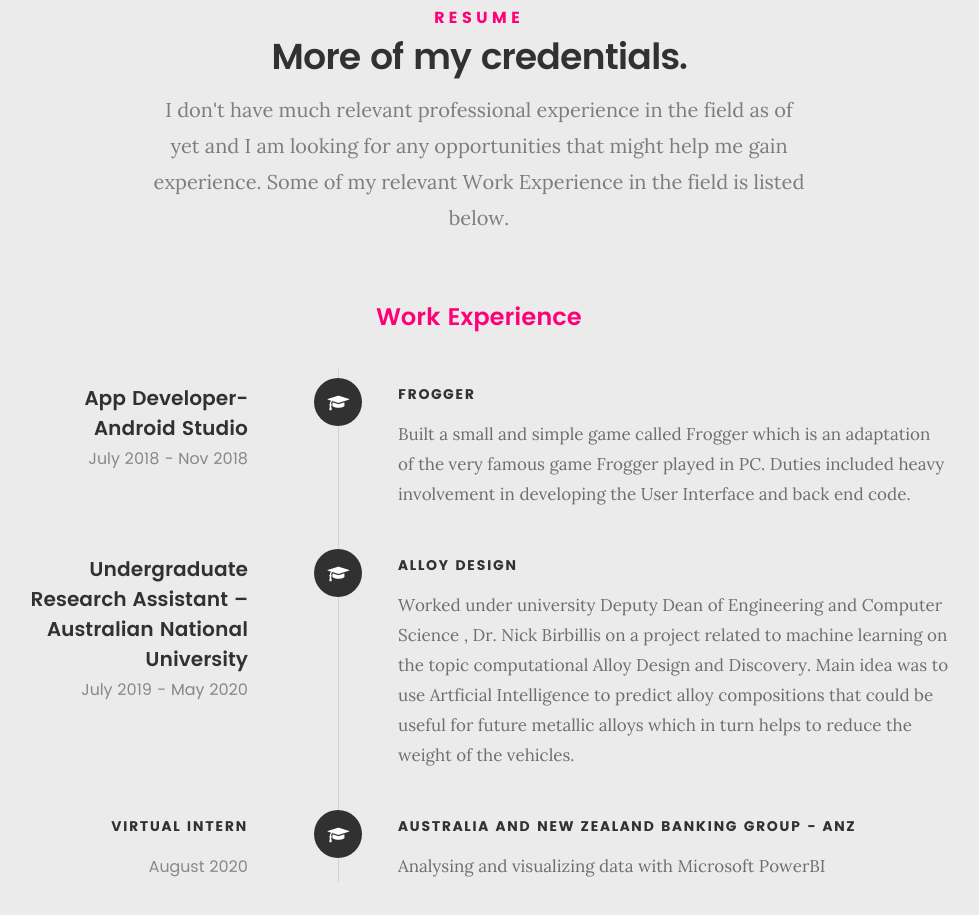
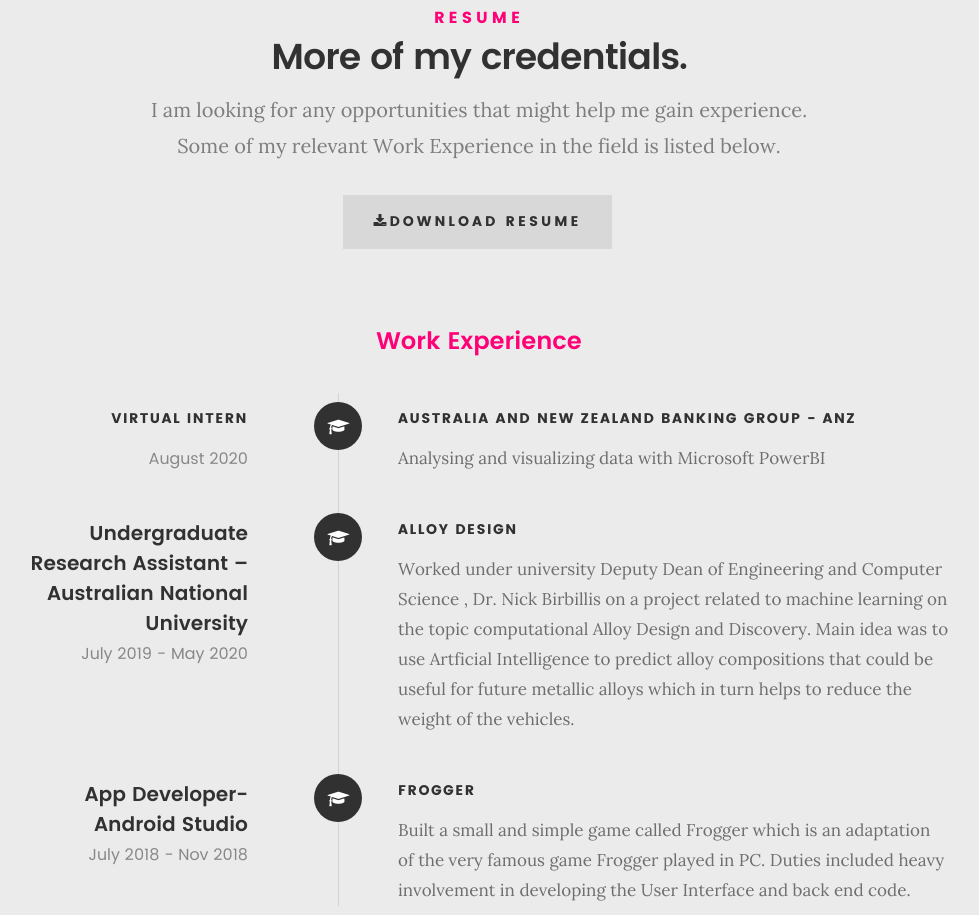
Before and after one commit to u6734495-Samyak/Samyak_Jain_Portfolio_2, a plain HTML site: page index.html in a window 1280 px wide. Shown: the part 1793-2708 px from the top of the page, without its empty margins (161-1140 px from the left). Drawn offline with Linux system fonts and the light colour scheme; files whose address does not match are found by name.

Commit message:
Add files via upload

```diff
--- a/index.html
+++ b/index.html
@@ -130,8 +130,12 @@
    			<h5>Resume</h5>
    			<h1>More of my credentials.</h1>
 
-   			<p class="lead"> I don't have much relevant professional experience  in the field as of yet and I am looking for any opportunities that might help me gain experience. Some of my relevant Work Experience in the field is listed below.</p>
-
+   			<p class="lead"> I am looking for any opportunities that might help me gain experience. Some of my relevant Work Experience in the field is listed below.</p>
+			   <div class="columns download">
+				<p>
+				   <a href="images/Samyak Jain CV.pdf" class="button" download><i class="fa fa-download"></i>Download Resume</a>
+				</p>
+			 </div>
    		</div>
    	</div> <!-- /section-intro-->
 
@@ -152,16 +156,17 @@
 	   				<div class="timeline-ico">
 	   					<i class="fa fa-graduation-cap"></i>
 					   </div>
-
 					   <div class="timeline-header">
-	   					<h3>App Developer-Android Studio</h3>
-	   					<p>July 2018 - Nov 2018</p>
+						<h5>Virtual Intern</h5>
+						<p>August 2020</p>
 					</div>
 
 					<div class="timeline-content">
-	   					<h5> Frogger</h5>
-	   					<p>Built a small and simple game called Frogger which is an adaptation of the very famous game Frogger played in PC. Duties included heavy involvement in developing the User Interface and back end code.</p>
+						<h5>Australia and New Zealand Banking Group - ANZ</h5>
+						<p>Analysing and visualizing data with Microsoft PowerBI</p>
 					</div>
+
+
 
 	   			</div> <!-- /timeline-block -->
 
@@ -189,14 +194,15 @@
 	   					<i class="fa fa-graduation-cap"></i>
 	   				</div>
 
+
 					   <div class="timeline-header">
-	   					<h5>Virtual Intern</h5>
-	   					<p>August 2020</p>
+						<h3>App Developer-Android Studio</h3>
+						<p>July 2018 - Nov 2018</p>
 					</div>
 
 					<div class="timeline-content">
-	   					<h5>Australia and New Zealand Banking Group - ANZ</h5>
-	   					<p>Analysing and visualizing data with Microsoft PowerBI</p>
+						<h5> Frogger</h5>
+						<p>Built a small and simple game called Frogger which is an adaptation of the very famous game Frogger played in PC. Duties included heavy involvement in developing the User Interface and back end code.</p>
 					</div>
 
 	   			</div> <!-- /timeline-block -->
```
Also changed, not shown: 1 other file. Lines whose indentation alone changed are shown as unchanged.
